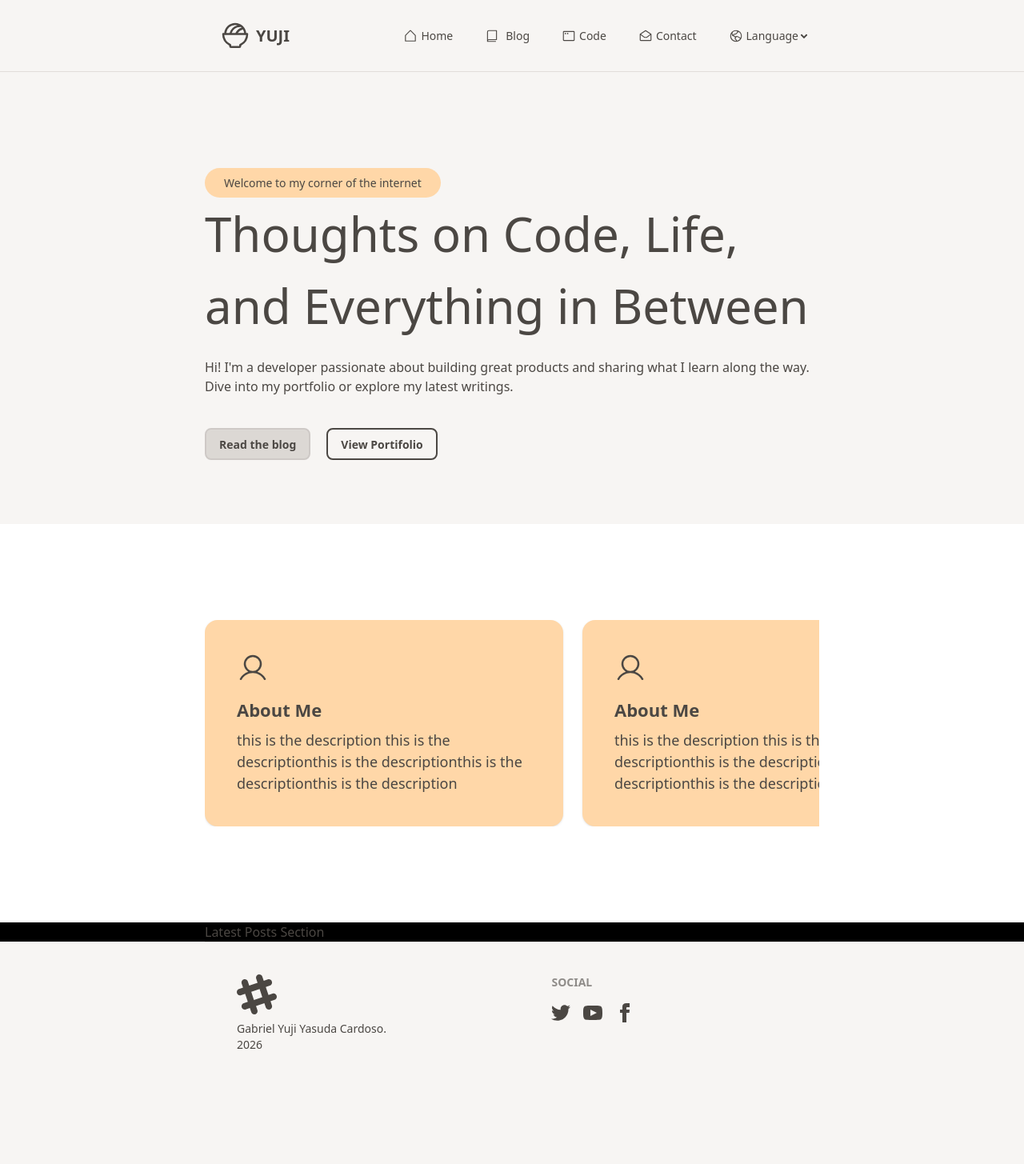
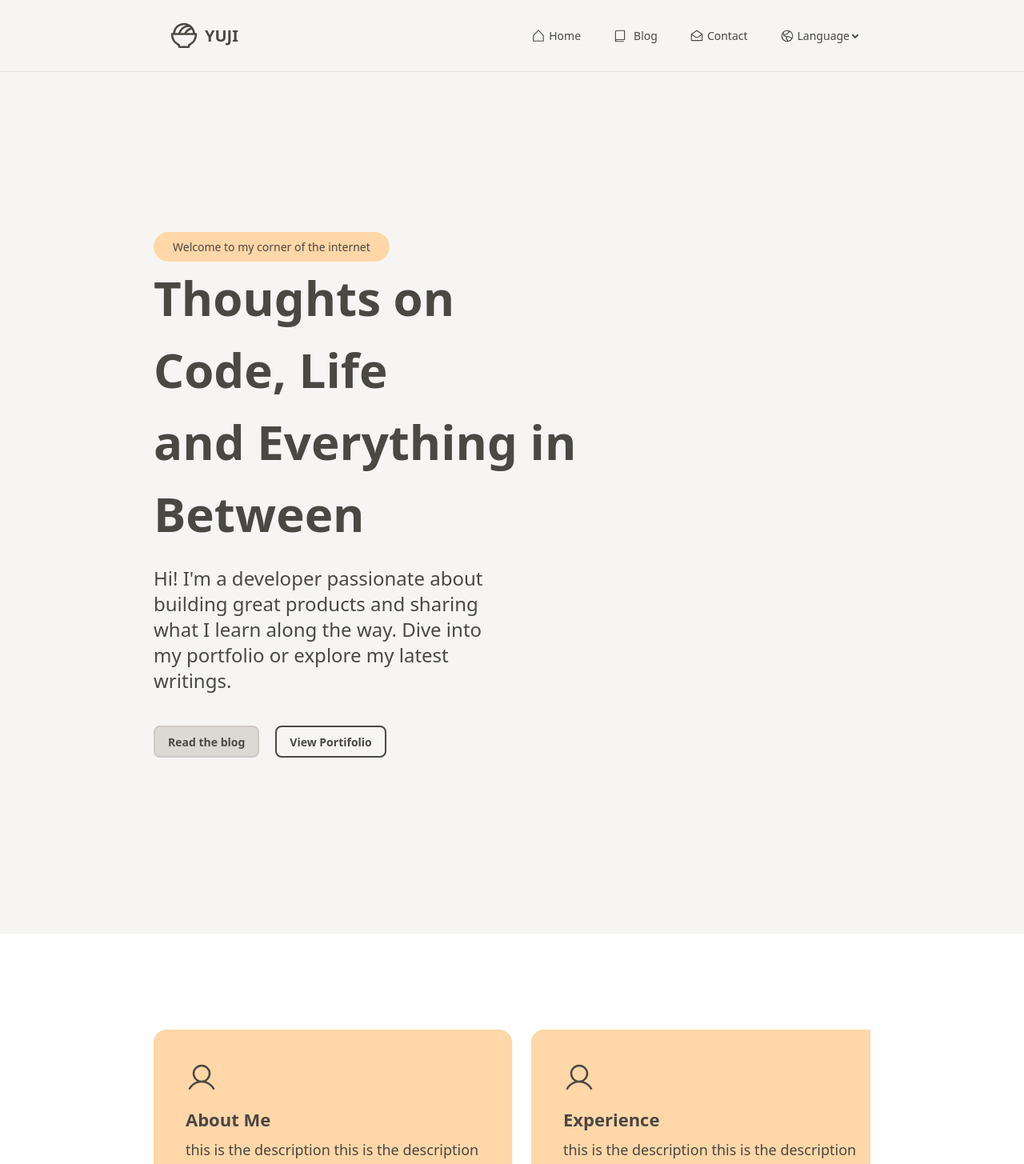
Before and after one commit to GabrielYujiYasuda/Portfolio, a React (Vite) app: page / in a window 1280 px wide. Shown: the top 1455 px of the page at 80% size. Before the commit the page ends 1356 px from the top, so only its background shows below. Built offline with nearby package versions, Linux system fonts and the light colour scheme.

Commit message:
feat: improve ExperienceSection readability

```diff
--- a/src/components/Footer.tsx
+++ b/src/components/Footer.tsx
@@ -1,6 +1,6 @@
 const Footer = () => {
   return (
-    <div className="px-[20%]">
+    <div className="px-[15%]">
       <footer className="footer sm:footer-horizontal p-10 border-t border-base-300 ">
         <aside>
           <svg
--- a/src/components/Header.tsx
+++ b/src/components/Header.tsx
@@ -4,7 +4,7 @@ import { AppWindow, HouseSimple, Book, EnvelopeSimpleOpen, GlobeHemisphereWest,
 const Header = () => {
   return (
     <div>
-      <div className="navbar bg-base-400 px-[20%] py-5 border-b border-base-300">
+      <div className="navbar bg-base-400 px-[15%] py-5 border-b border-base-300">
         <div className="flex-1 items-center gap-2">
           <Link to="/" className="btn btn-ghost text-xl">
             <BowlFood size={40} />
@@ -26,13 +26,7 @@ const Header = () => {
               </Link>
             </li>
             <li>
-              <Link to="/code" className="flex items-center gap-1">
-                <AppWindow size={18} />
-                <span>Code</span>
-              </Link>
-            </li>
-            <li>
-              <Link to="/contacgt" className="flex items-center gap-1">
+              <Link to="/contact" className="flex items-center gap-1">
                 <EnvelopeSimpleOpen size={18} />
                 <span>Contact</span>
               </Link>
--- a/src/pages/home/ExperienceSection.tsx
+++ b/src/pages/home/ExperienceSection.tsx
@@ -1,46 +1,42 @@
 import Card from "../../components/Card";
+
+const cards = [
+  {
+    icon: "user",
+    title: "About Me",
+    description: "this is the description this is the description this is the description",
+  },
+  {
+    icon: "user",
+    title: "Experience",
+    description: "this is the description this is the description this is the description",
+  },
+  {
+    icon: "user",
+    title: "Projects",
+    description: "this is the description this is the description this is the description",
+  },
+  {
+    icon: "user",
+    title: "Education",
+    description: "this is the description this is the description this is the description",
+  },
+  {
+    icon: "user",
+    title: "Skills",
+    description: "this is the description this is the description this is the description",
+  },
+];
 
 const ExperienceSection = () => {
   return (
-    <div className="py-30 px-[20%] bg-white">
+    <section className="py-30 px-[15%] bg-white">
       <div className="flex gap-6 overflow-x-auto">
-        <Card
-          icon="icon"
-          title="About Me"
-          description="this is the description this is the descriptionthis is the descriptionthis is the descriptionthis is the description"
-        />
-        <Card
-          icon="icon"
-          title="About Me"
-          description="this is the description this is the descriptionthis is the descriptionthis is the descriptionthis is the description"
-        />
-        <Card
-          icon="icon"
-          title="About Me"
-          description="this is the description this is the descriptionthis is the descriptionthis is the descriptionthis is the description"
-        />
-        <Card
-          icon="icon"
-          title="About Me"
-          description="this is the description this is the descriptionthis is the descriptionthis is the descriptionthis is the description"
-        />
-        <Card
-          icon="icon"
-          title="About Me"
-          description="this is the description this is the descriptionthis is the descriptionthis is the descriptionthis is the description"
-        />
-        <Card
-          icon="icon"
-          title="About Me"
-          description="this is the description this is the descriptionthis is the descriptionthis is the descriptionthis is the description"
-        />
-        <Card
-          icon="icon"
-          title="About Me"
-          description="this is the description this is the descriptionthis is the descriptionthis is the descriptionthis is the description"
-        />
+        {cards.map((card, index) => (
+          <Card key={index} {...card} />
+        ))}
       </div>
-    </div>
+    </section>
   );
 };
 
--- a/src/pages/home/IntroducerBannerSection.tsx
+++ b/src/pages/home/IntroducerBannerSection.tsx
@@ -1,9 +1,10 @@
 const IntroducerBannerSection = () => {
   return (
-    <div className=" mt-30 mb-20 px-[20%]">
+    <div className=" mt-50 mb-55 px-[15%]">
       <div className="text-[14px] bg-orange-200 p-2 px-6 rounded-full w-fit">Welcome to my corner of the internet</div>
-      <div className="text-[60px]">Thoughts on Code, Life, and Everything in Between</div>
-      <div className="mt-5">
+      <div className="text-[60px] w-[60%] font-bold mb-0">Thoughts on Code, Life</div>
+      <div className="text-[60px] w-[60%] font-bold">and Everything in Between</div>
+      <div className="mt-5 w-[50%] text-2xl">
         Hi! I'm a developer passionate about building great products and sharing what I learn along the way. Dive into
         my portfolio or explore my latest writings.
       </div>
--- a/src/pages/home/LatestPostsSection.tsx
+++ b/src/pages/home/LatestPostsSection.tsx
@@ -1,6 +1,6 @@
 const LatestPostsSection = () => {
   return (
-    <div className="px-[20%] bg-black">
+    <div className="px-[15%] bg-black">
       <div>Latest Posts Section</div>
     </div>
   );
```
